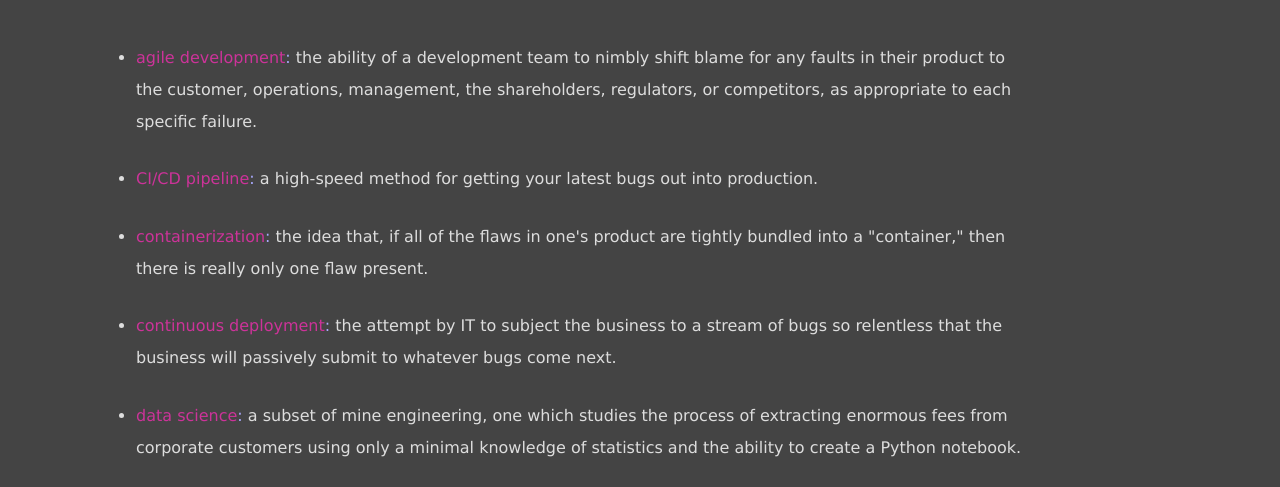
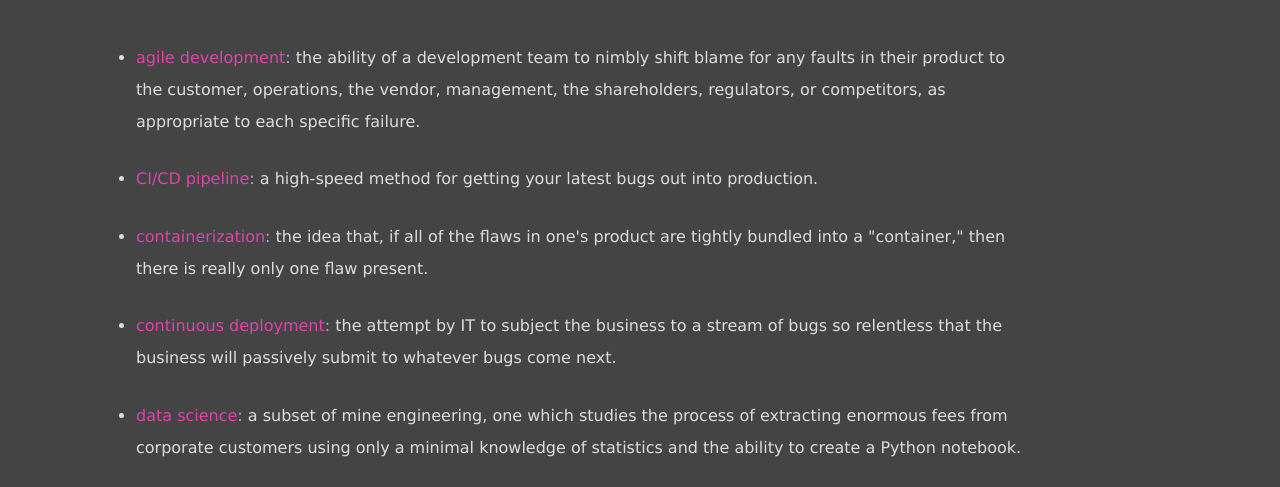
Before and after one commit to gcallah/DevilsCloudDict, a plain HTML site: page index.html in a window 1280 px wide. Shown: the part 272-759 px from the top of the page. Drawn offline with Linux system fonts and the light colour scheme.

Commit message:
Added vendor to agile list.

```diff
--- a/index.html
+++ b/index.html
@@ -41,8 +41,8 @@
                 </a>
                 the ability of a development team to nimbly shift blame for
                 any faults in their product to the customer, operations,
-                management, the shareholders, regulators, or competitors,
-                as appropriate to each specific failure.
+                the vendor, management, the shareholders, regulators, or
+                competitors, as appropriate to each specific failure.
             </li>
 
             <li>
--- a/style.css
+++ b/style.css
@@ -151,5 +151,5 @@ summary.menu_sum {
 }
 
 span.hilight {
-    color: #c39;
+    color: #d4a;
 }
```
Also changed, not shown: 1 other file.
